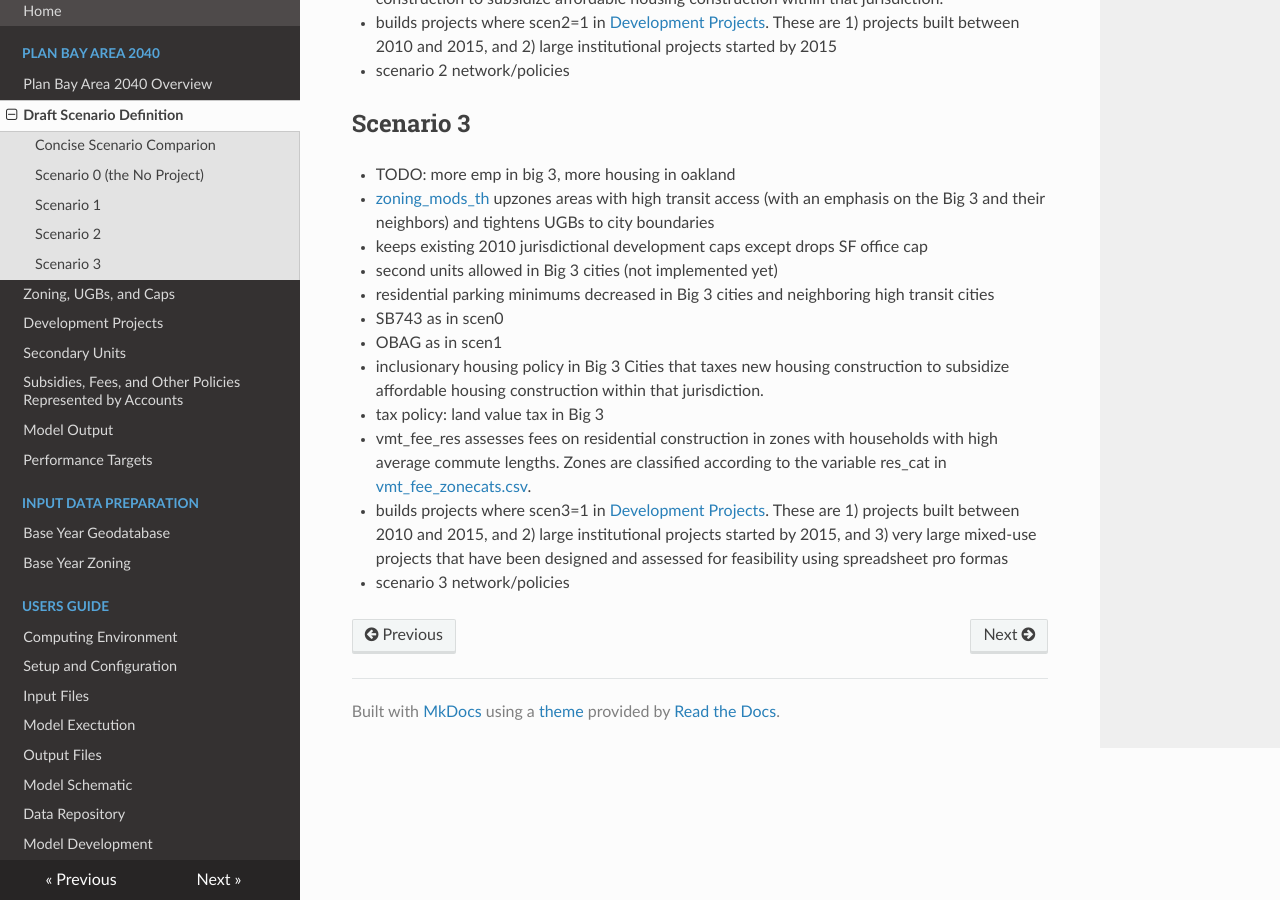
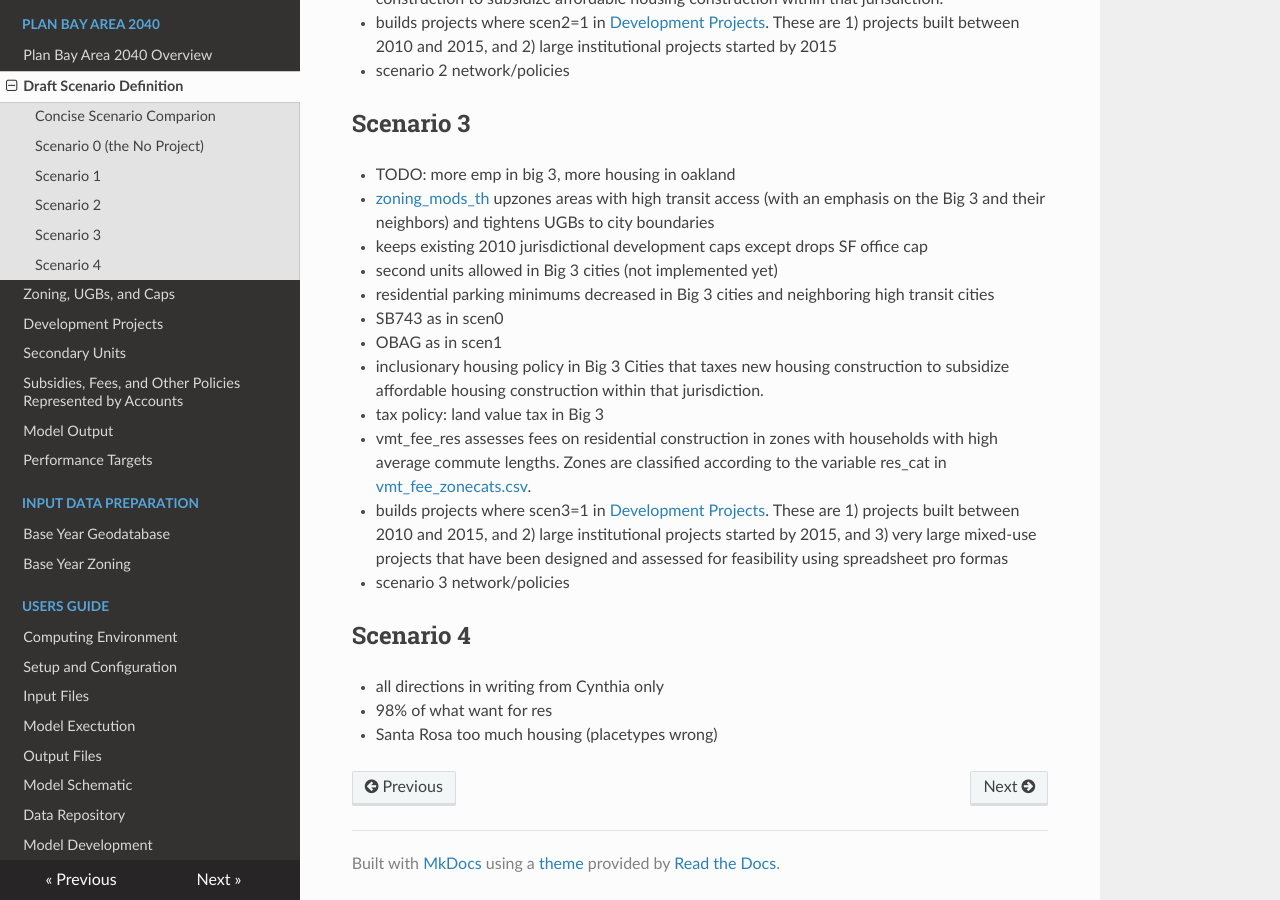
Before and after one commit to BayAreaMetro/baus_docs2, an MkDocs documentation site: the page built from docs/pba40/scenarios_def_pba40.md, in a window 1280 px wide and 900 px high, scrolled down 1977 px. Built offline with MkDocs 1.6.1, drawn with Linux system fonts in a browser that asks for light colours; nearby versions of some CDN libraries; old or Windows-style settings are respelled for this version of MkDocs.

Commit message:
Update scenarios_def_pba40.md

```diff
--- a/docs/pba40/scenarios_def_pba40.md
+++ b/docs/pba40/scenarios_def_pba40.md
@@ -70,3 +70,9 @@
 * vmt_fee_res assesses fees on residential construction in zones with households with high average commute lengths. Zones are classified according to the variable res_cat in [vmt_fee_zonecats.csv](https://github.com/MetropolitanTransportationCommission/bayarea_urbansim/blob/master/data/vmt_fee_zonecats.csv).
 * builds projects where scen3=1 in [Development Projects](https://github.com/MetropolitanTransportationCommission/bayarea_urbansim/blob/master/data/development_projects.csv). These are 1) projects built between 2010 and 2015, and 2) large institutional projects started by 2015, and 3) very large mixed-use projects that have been designed and assessed for feasibility using spreadsheet pro formas
 * scenario 3 network/policies
+
+
+## Scenario 4
+* all directions in writing from Cynthia only
+* 98% of what want for res
+* Santa Rosa too much housing (placetypes wrong)
```
